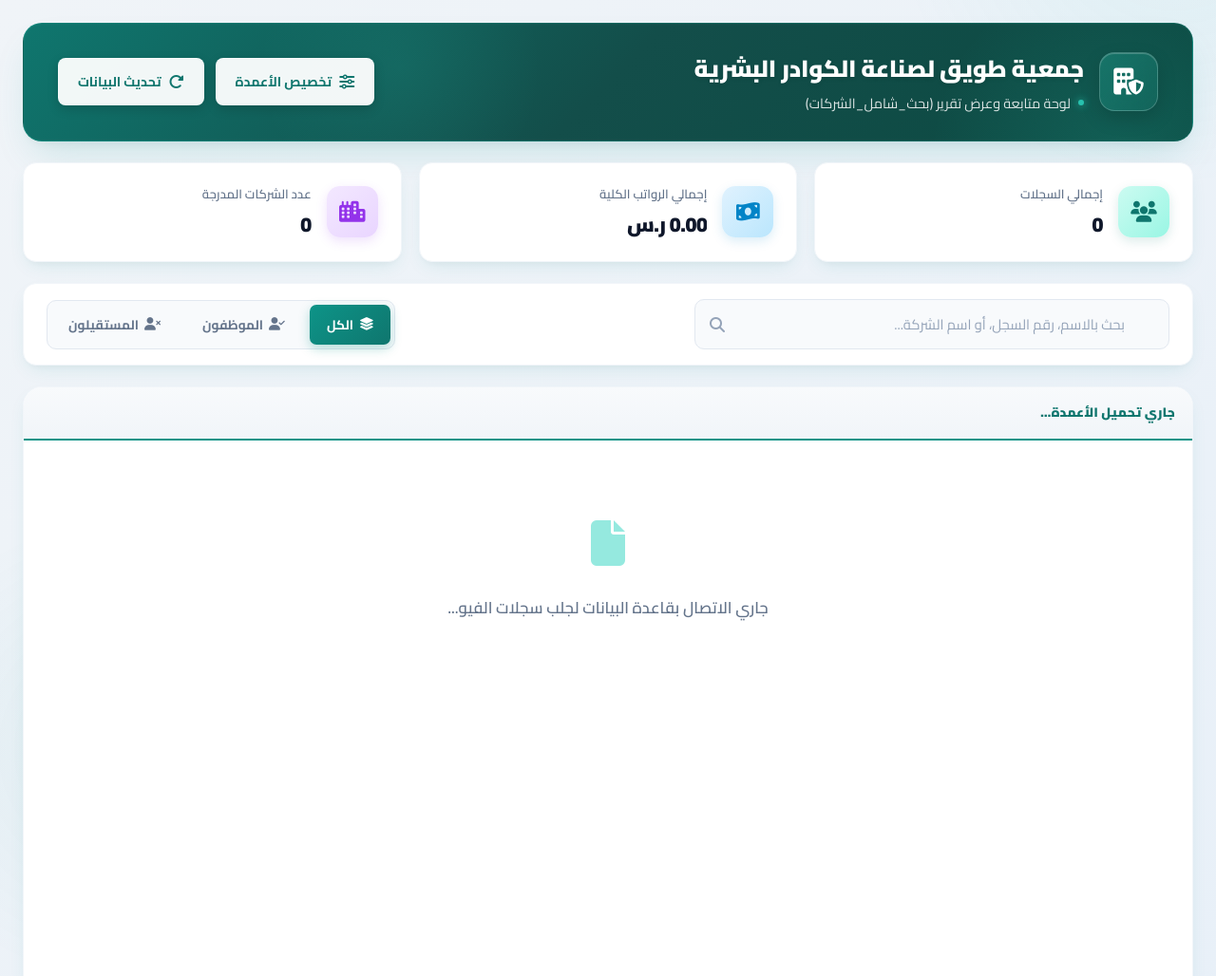
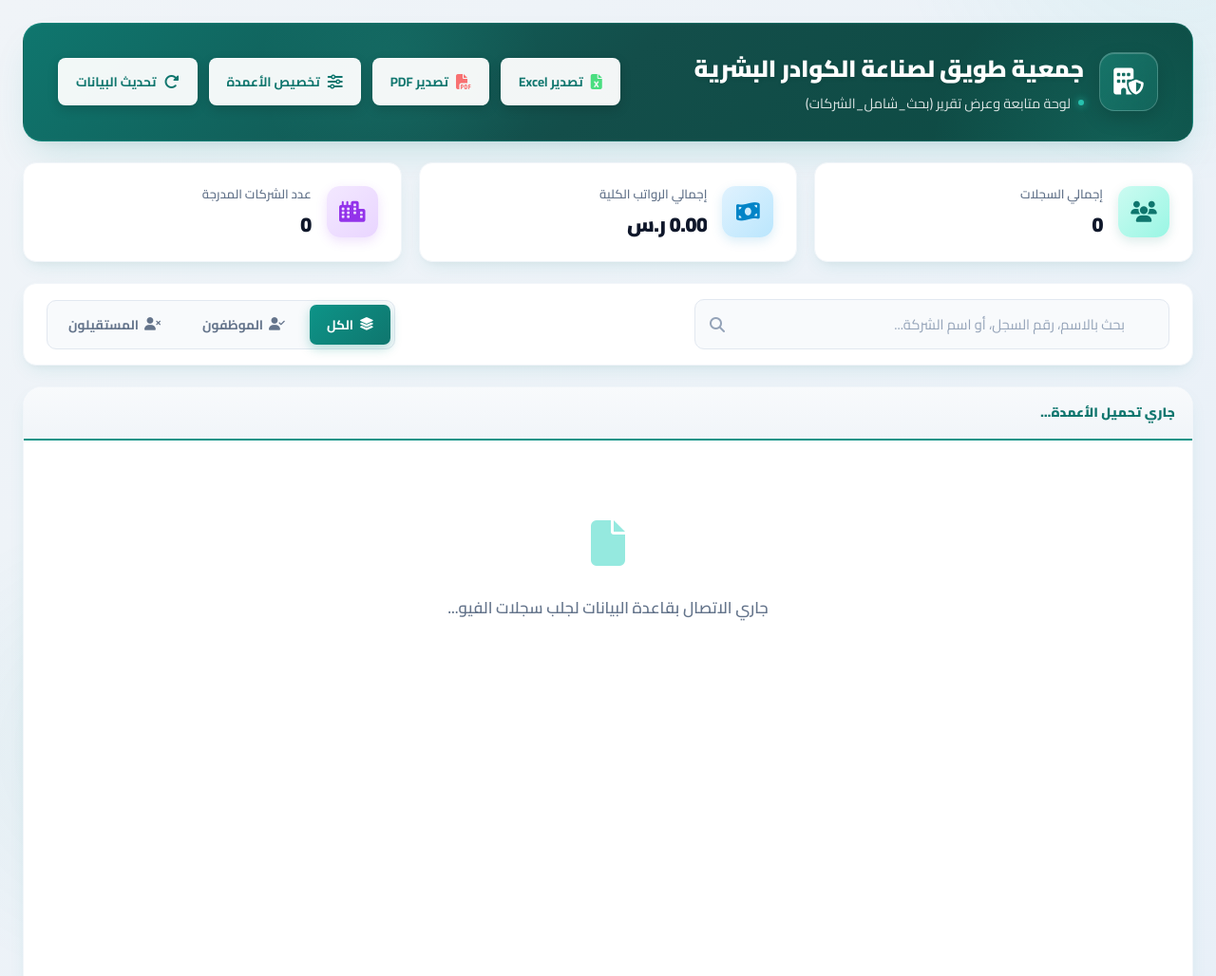
Before and after one commit to wagdy5680-lab/tuwaiq, a website: page dashboard.html in a window 1280 px wide. Shown: the top 1028 px of the page at 95% size. Drawn offline with nearby package versions, Linux system fonts and the light colour scheme; no server answers.

```diff
--- a/dashboard.html
+++ b/dashboard.html
@@ -6,6 +6,12 @@
     <title>جمعية طويق لصناعة الكوادر البشرية - تقرير الشركات الشامل</title>
     <link href="https://fonts.googleapis.com/css2?family=Cairo:wght@400;600;700;900&display=swap" rel="stylesheet">
     <link rel="stylesheet" href="https://cdnjs.cloudflare.com/ajax/libs/font-awesome/6.4.0/css/all.min.css">
+
+    <!-- مكتبات التصدير (Excel & PDF) -->
+    <script src="https://cdnjs.cloudflare.com/ajax/libs/xlsx/0.18.5/xlsx.full.min.js"></script>
+    <script src="https://cdnjs.cloudflare.com/ajax/libs/jspdf/2.5.1/jspdf.umd.min.js"></script>
+    <script src="https://cdnjs.cloudflare.com/ajax/libs/jspdf-autotable/3.5.28/plugin.min.js"></script>
+
     <style>
         :root {
             --primary: #0d9488;
@@ -182,6 +188,7 @@
             display: flex;
             gap: 12px;
             align-items: center;
+            flex-wrap: wrap;
             position: relative;
             z-index: 1;
         }
@@ -190,10 +197,10 @@
             background: rgba(255, 255, 255, 0.95);
             color: var(--primary-dark);
             border: none;
-            padding: 11px 20px;
+            padding: 11px 18px;
             border-radius: var(--radius-sm);
             font-weight: 700;
-            font-size: 0.88rem;
+            font-size: 0.85rem;
             cursor: pointer;
             display: flex;
             align-items: center;
@@ -744,7 +751,6 @@
             }
         }
 
-        /* تأثير الظهور للصفوف */
         @keyframes fadeInRow {
             from {
                 opacity: 0;
@@ -776,6 +782,12 @@
             </div>
         </div>
         <div class="header-actions">
+            <button class="btn-action" onclick="exportToExcel()">
+                <i class="fa-solid fa-file-excel" style="color: #4ade80;"></i> تصدير Excel
+            </button>
+            <button class="btn-action" onclick="exportToPDF()">
+                <i class="fa-solid fa-file-pdf" style="color: #f87171;"></i> تصدير PDF
+            </button>
             <button class="btn-action" onclick="toggleColumnManager()">
                 <i class="fa-solid fa-sliders"></i> تخصيص الأعمدة
             </button>
@@ -1064,6 +1076,74 @@ function setFilter(status, btnElement) {
     filterData();
 }
 
+// دالة تصدير البيانات إلى Excel
+function exportToExcel() {
+    const filteredData = getFilteredData();
+    if (!filteredData || filteredData.length === 0) {
+        alert('لا توجد بيانات لتصديرها!');
+        return;
+    }
+
+    const visibleColumns = allColumns.filter(col => !hiddenColumns.has(col));
+
+    const excelData = filteredData.map(row => {
+        let cleanRow = {};
+        visibleColumns.forEach(col => {
+            let val = row[col];
+            if (typeof val === 'string' && val.includes('T') && val.includes('Z')) {
+                val = val.split('T')[0];
+            }
+            cleanRow[col] = val !== null && val !== undefined ? val : '';
+        });
+        return cleanRow;
+    });
+
+    const worksheet = XLSX.utils.json_to_sheet(excelData);
+    const workbook = XLSX.utils.book_new();
+    XLSX.utils.book_append_sheet(workbook, worksheet, "تقرير الشركات");
+
+    XLSX.writeFile(workbook, "Tuwaiq_Companies_Report.xlsx");
+}
+
+// دالة تصدير البيانات إلى PDF
+function exportToPDF() {
+    const filteredData = getFilteredData();
+    if (!filteredData || filteredData.length === 0) {
+        alert('لا توجد بيانات لتصديرها!');
+        return;
+    }
+
+    const { jsPDF } = window.jspdf;
+    const doc = new jsPDF('l', 'mm', 'a4');
+
+    const visibleColumns = allColumns.filter(col => !hiddenColumns.has(col));
+
+    const tableHeaders = visibleColumns;
+    const tableRows = filteredData.map(row => {
+        return visibleColumns.map(col => {
+            let val = row[col];
+            if (typeof val === 'string' && val.includes('T') && val.includes('Z')) {
+                val = val.split('T')[0];
+            }
+            return val !== null && val !== undefined ? String(val) : '';
+        });
+    });
+
+    doc.setFont("helvetica", "normal");
+    doc.text("Tuwaiq Association - Companies Comprehensive Report", 14, 15);
+
+    doc.autoTable({
+        head: [tableHeaders],
+        body: tableRows,
+        startY: 22,
+        styles: { font: 'helvetica', fontSize: 8, halign: 'right' },
+        headStyles: { fillColor: [13, 148, 136] },
+        theme: 'grid'
+    });
+
+    doc.save("Tuwaiq_Companies_Report.pdf");
+}
+
 document.addEventListener('DOMContentLoaded', () => {
     loadViewData();
 });
```
